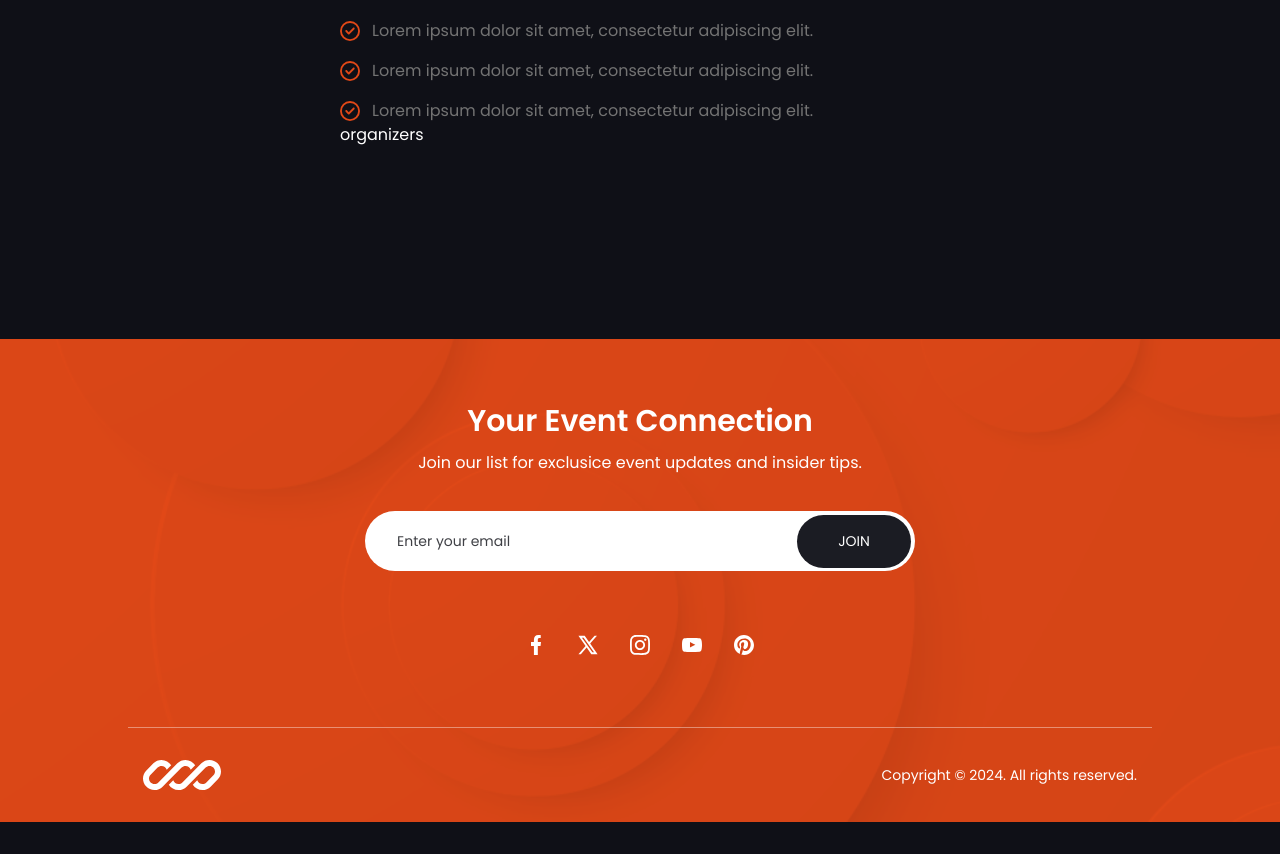
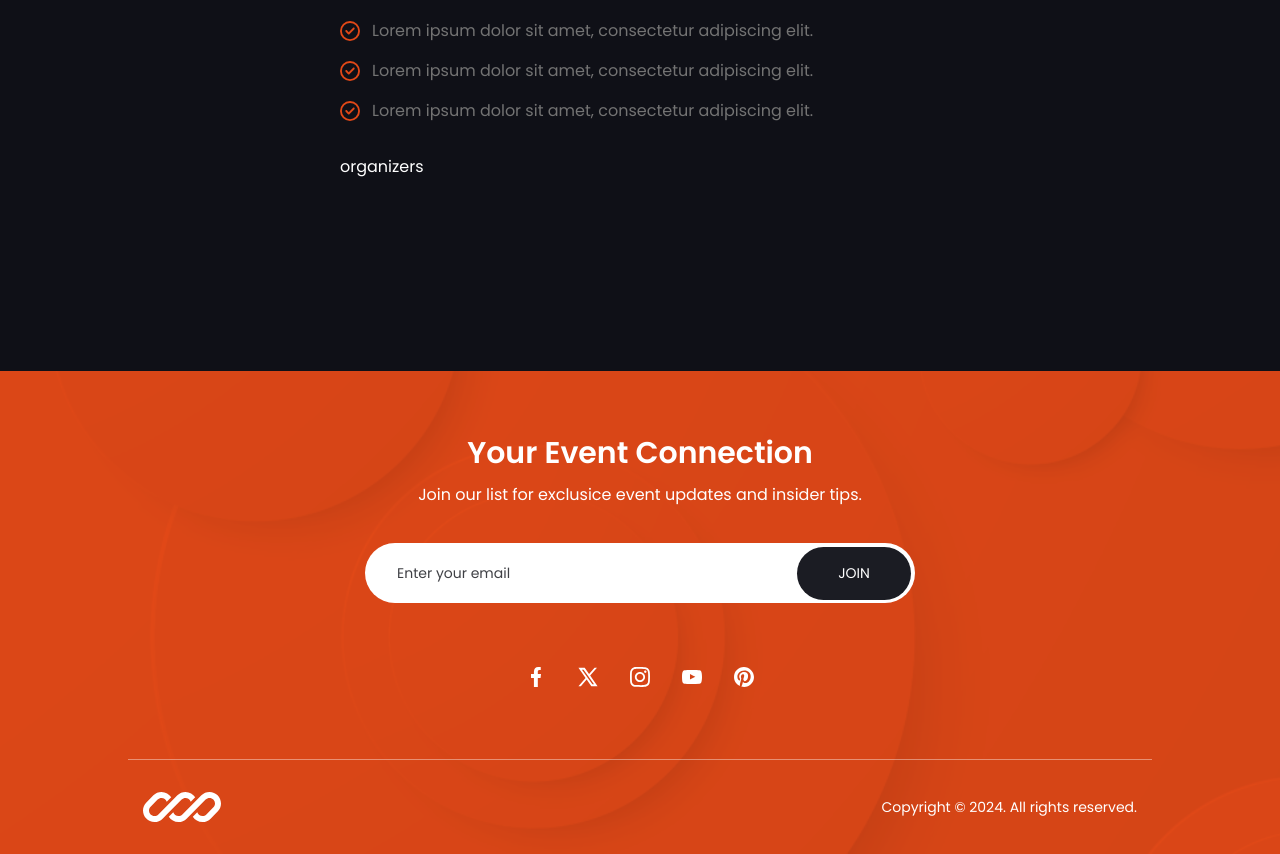
Before and after one commit to Jisap/next15-events, a Next.js app: page /event/1 in a window 1280 px wide. Shown: the part 1124-1978 px from the top of the page. Before the commit the page ends 1946 px from the top, so only its background shows below. Built offline with nearby package versions, Linux system fonts and the light colour scheme; data requests are answered from the project's data file.

Commit message:
EventDetails

```diff
--- a/app/event/[id]/page.jsx
+++ b/app/event/[id]/page.jsx
@@ -74,8 +74,9 @@ const EventDetails = async ({ params }) => {
                   </ul>
                 </div>
               </div>
-              <div className='w-full max-w-[460px]'>organizers</div>
             </div>
+
+            <div className='w-full max-w-[460px]'>organizers</div>
           </div>
         </div>
       </div>
```
